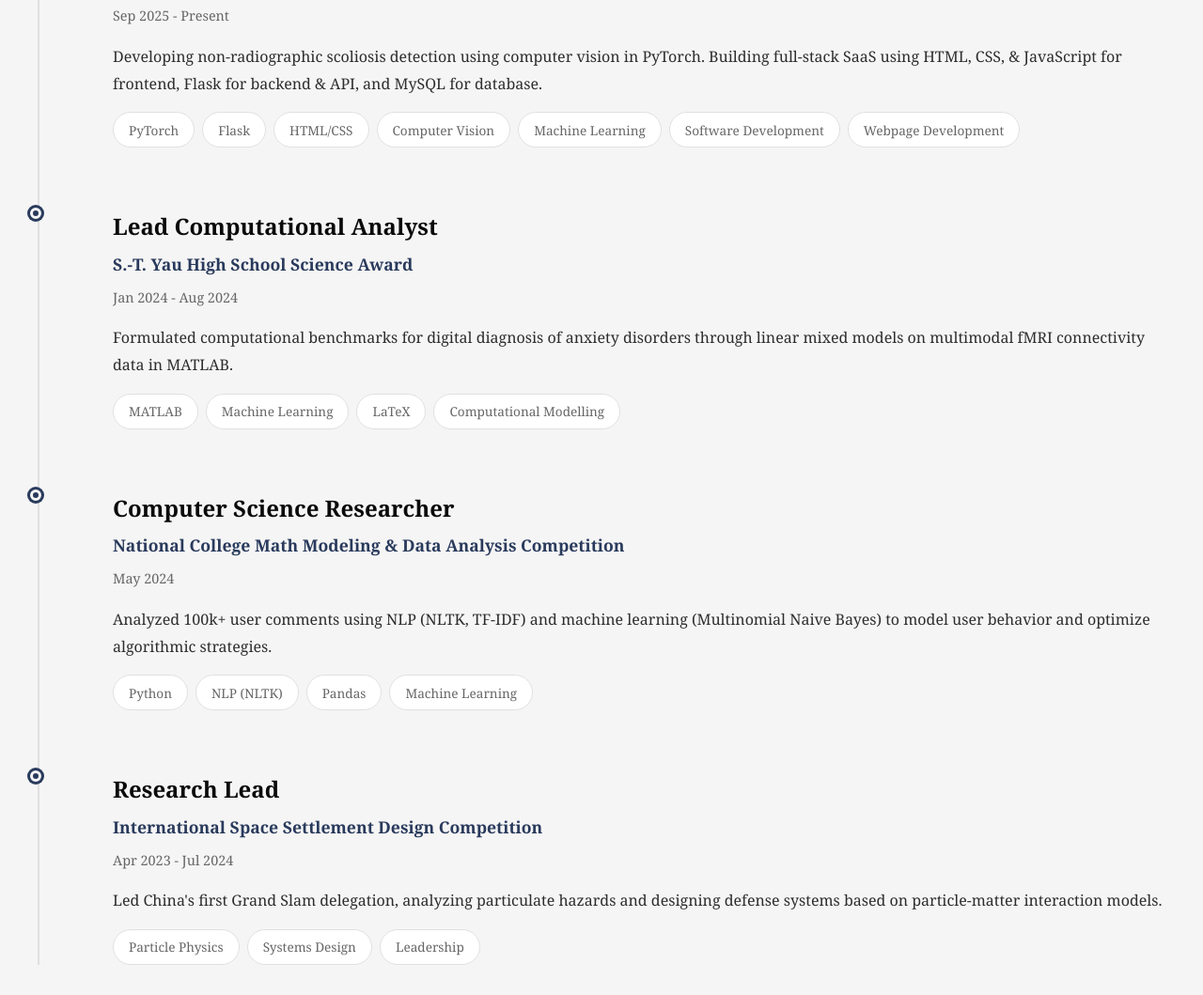
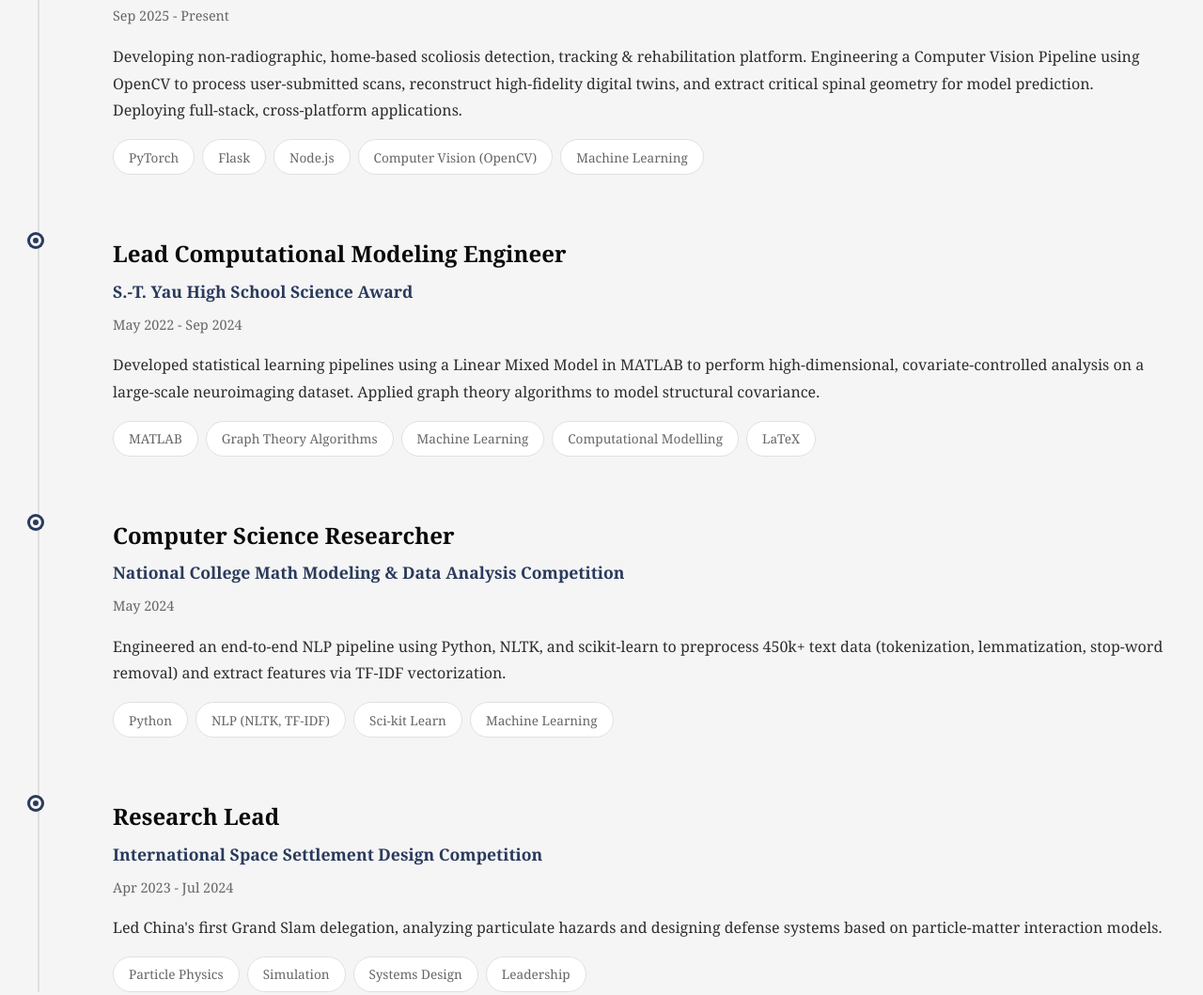
Before and after one commit to upsilonyc/upsilonyc.github.io, a plain HTML site: page index.html in a window 1280 px wide. Shown: the part 1979-3038 px from the top of the page at 94% size. Drawn offline with Linux system fonts and the light colour scheme.

Commit message:
aligned timeline with resume

```diff
--- a/index.html
+++ b/index.html
@@ -60,15 +60,13 @@
                         <h3>Technical Project Lead</h3>
                         <h4>Berkeley StEP</h4>
                         <p class="date">Sep 2025 - Present</p>
-                        <p>Developing non-radiographic scoliosis detection using computer vision in PyTorch. Building full-stack SaaS using HTML, CSS, & JavaScript for frontend, Flask for backend & API, and MySQL for database.</p>
+                        <p>Developing non-radiographic, home-based scoliosis detection, tracking & rehabilitation platform. Engineering a Computer Vision Pipeline using OpenCV to process user-submitted scans, reconstruct high-fidelity digital twins, and extract critical spinal geometry for model prediction. Deploying full-stack, cross-platform applications. </p>
                         <div class="tags">
                             <span>PyTorch</span>
                             <span>Flask</span>
-                            <span>HTML/CSS</span>
-                            <span>Computer Vision</span>
+                            <span>Node.js</span>
+                            <span>Computer Vision (OpenCV)</span>
                             <span>Machine Learning</span>
-                            <span>Software Development</span>
-                            <span>Webpage Development</span>
                         </div>
                     </div>
                 </div>
@@ -76,15 +74,16 @@
                 <div class="timeline-item">
                     <div class="timeline-marker"></div>
                     <div class="timeline-content">
-                        <h3>Lead Computational Analyst</h3>
+                        <h3>Lead Computational Modeling Engineer</h3>
                         <h4>S.-T. Yau High School Science Award</h4>
-                        <p class="date">Jan 2024 - Aug 2024</p>
-                        <p>Formulated computational benchmarks for digital diagnosis of anxiety disorders through linear mixed models on multimodal fMRI connectivity data in MATLAB.</p>
+                        <p class="date">May 2022 - Sep 2024</p>
+                        <p>Developed statistical learning pipelines using a Linear Mixed Model in MATLAB to perform high-dimensional, covariate-controlled analysis on a large-scale neuroimaging dataset. Applied graph theory algorithms to model structural covariance.</p>
                         <div class="tags">
                             <span>MATLAB</span>
+                            <span>Graph Theory Algorithms</span>
                             <span>Machine Learning</span>
+                            <span>Computational Modelling</span>
                             <span>LaTeX</span>
-                            <span>Computational Modelling</span>
                         </div>
                     </div>
                 </div>
@@ -95,11 +94,11 @@
                         <h3>Computer Science Researcher</h3>
                         <h4>National College Math Modeling & Data Analysis Competition</h4>
                         <p class="date">May 2024</p>
-                        <p>Analyzed 100k+ user comments using NLP (NLTK, TF-IDF) and machine learning (Multinomial Naive Bayes) to model user behavior and optimize algorithmic strategies.</p>
+                        <p>Engineered an end-to-end NLP pipeline using Python, NLTK, and scikit-learn to preprocess 450k+ text data (tokenization, lemmatization, stop-word removal) and extract features via TF-IDF vectorization.</p>
                         <div class="tags">
                             <span>Python</span>
-                            <span>NLP (NLTK)</span>
-                            <span>Pandas</span>
+                            <span>NLP (NLTK, TF-IDF)</span>
+                            <span>Sci-kit Learn</span>
                             <span>Machine Learning</span>
                         </div>
                     </div>
@@ -114,6 +113,7 @@
                         <p>Led China's first Grand Slam delegation, analyzing particulate hazards and designing defense systems based on particle-matter interaction models.</p>
                         <div class="tags">
                             <span>Particle Physics</span>
+                            <span>Simulation</span>
                             <span>Systems Design</span>
                             <span>Leadership</span>
                         </div>
@@ -137,7 +137,7 @@
                         <span>NumPy</span>
                         <span>PyGame</span>
                     </div>
-                    <a href="https://github.com/upsilonyc" class="project-link" target="_blank">View on GitHub →</a>
+<!--                    <a href="https://github.com/upsilonyc" class="project-link" target="_blank">View on GitHub →</a>-->
                 </div>
 
                 <div class="project-card">
@@ -151,7 +151,7 @@
                         <span>Machine Learning</span>
                         <span>Flask</span>
                     </div>
-                    <a href="https://github.com/upsilonyc" class="project-link" target="_blank">View on GitHub →</a>
+<!--                    <a href="https://github.com/upsilonyc" class="project-link" target="_blank">View on GitHub →</a>-->
                 </div>
 
                 <div class="project-card">
@@ -163,7 +163,7 @@
                         <span>Algorithms</span>
                         <span>Data Structures</span>
                     </div>
-                    <a href="https://github.com/upsilonyc" class="project-link" target="_blank">View on GitHub →</a>
+<!--                    <a href="https://github.com/upsilonyc" class="project-link" target="_blank">View on GitHub →</a>-->
                 </div>
             </div>
         </div>
```
